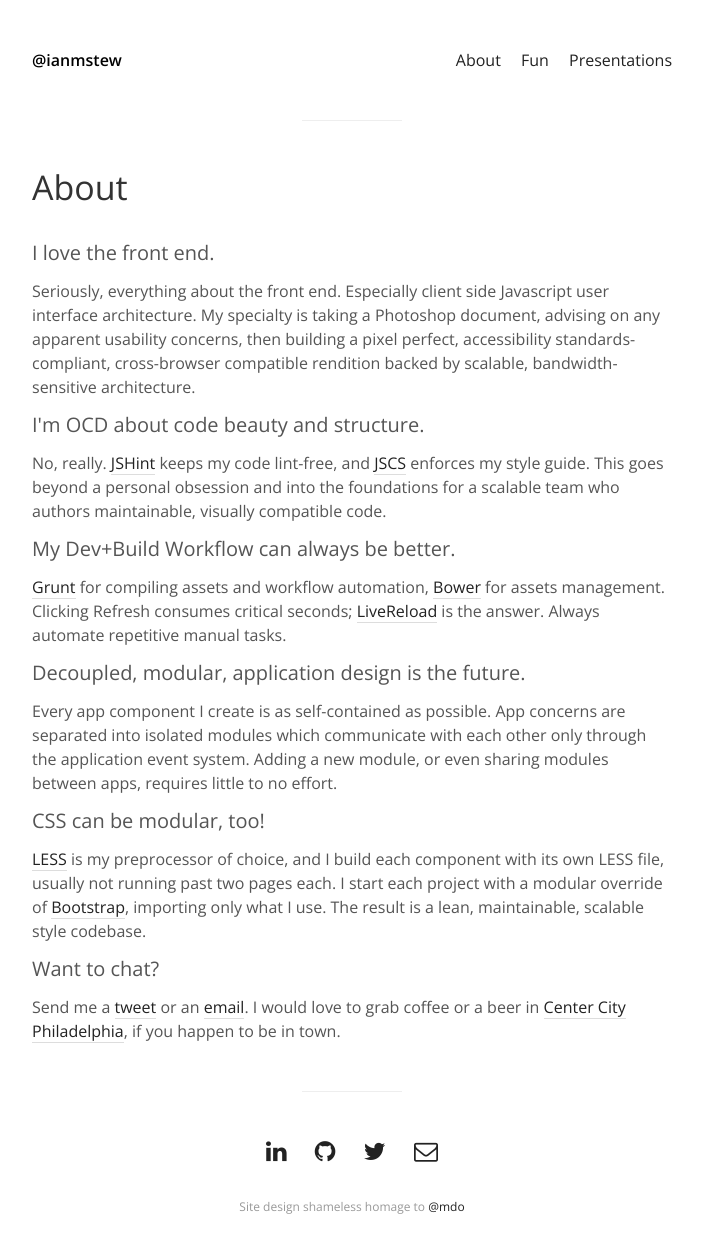
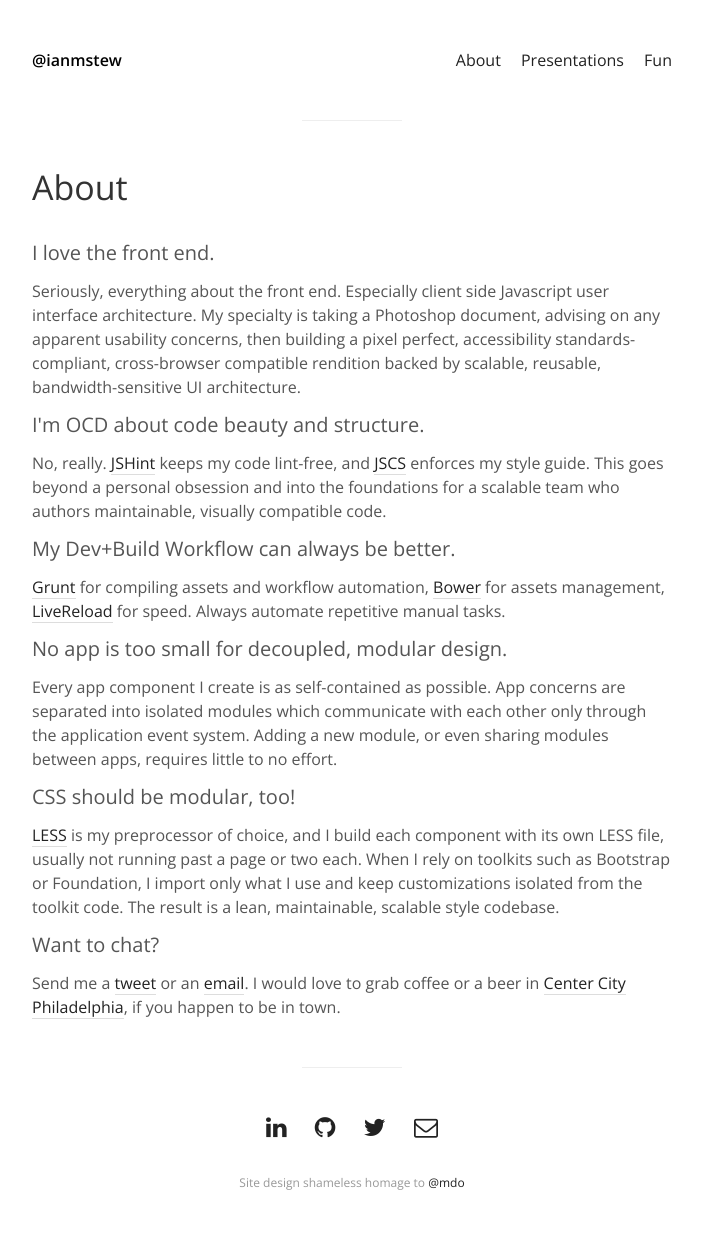
Before and after one commit to ianmstew/ianmstew.github.io, a Jekyll site: the page built from about/index.md, in a window 1280 px wide. Shown: the whole page, without its empty margins (288-991 px from the left). Built offline with Jekyll 4.4.1, drawn with Linux system fonts in a browser that asks for light colours; Markdown is read by kramdown in place of the engine named in the settings; after the commit the page ends 1216 px from its top, so only the background shows below that.

Commit message:
Updated about

```diff
--- a/_includes/header.html
+++ b/_includes/header.html
@@ -2,7 +2,7 @@
   <a href="/" class="header-logo">@ianmstew</a>
   <ul class="header-nav-items">
     <li><a href="/about">About</a></li>
+    <li><a href="/presentations">Presentations</a></li>
     <li><a href="/fun">Fun</a></li>
-    <li><a href="/presentations">Presentations</a></li>
   </ul>
 </nav>
--- a/about/index.md
+++ b/about/index.md
@@ -5,7 +5,7 @@ page-title: About
 
 <p class="stand-out">I love the front end.</p>
 
-Seriously, everything about the front end.  Especially client side Javascript user interface architecture.  My specialty is taking a Photoshop document, advising on any apparent usability concerns, then building a pixel perfect, accessibility standards-compliant, cross-browser compatible rendition backed by scalable, bandwidth-sensitive architecture.
+Seriously, everything about the front end.  Especially client side Javascript user interface architecture.  My specialty is taking a Photoshop document, advising on any apparent usability concerns, then building a pixel perfect, accessibility standards-compliant, cross-browser compatible rendition backed by scalable, reusable, bandwidth-sensitive UI architecture.
 
 <p class="stand-out">I'm OCD about code beauty and structure.</p>
 
@@ -13,15 +13,15 @@ No, really.  [JSHint](https://github.com/jshint/jshint/) keeps my code lint-free
 
 <p class="stand-out">My Dev+Build Workflow can always be better.</p>
 
-[Grunt](https://github.com/gruntjs/grunt) for compiling assets and workflow automation, [Bower](https://github.com/bower/bower) for assets management.  Clicking Refresh consumes critical seconds; [LiveReload](https://chrome.google.com/webstore/detail/livereload/jnihajbhpnppcggbcgedagnkighmdlei?hl=en) is the answer.  Always automate repetitive manual tasks.
+[Grunt](https://github.com/gruntjs/grunt) for compiling assets and workflow automation, [Bower](https://github.com/bower/bower) for assets management, [LiveReload](https://chrome.google.com/webstore/detail/livereload/jnihajbhpnppcggbcgedagnkighmdlei?hl=en) for speed.  Always automate repetitive manual tasks.
 
-<p class="stand-out">Decoupled, modular, application design is the future.</p>
+<p class="stand-out">No app is too small for decoupled, modular design.</p>
 
 Every app component I create is as self-contained as possible.  App concerns are separated into isolated modules which communicate with each other only through the application event system.  Adding a new module, or even sharing modules between apps, requires little to no effort.
 
-<p class="stand-out">CSS can be modular, too!</p>
+<p class="stand-out">CSS should be modular, too!</p>
 
-[LESS](https://github.com/less/less.js/) is my preprocessor of choice, and I build each component with its own LESS file, usually not running past two pages each.  I start each project with a modular override of [Bootstrap](https://github.com/twbs/bootstrap), importing only what I use.  The result is a lean, maintainable, scalable style codebase.
+[LESS](https://github.com/less/less.js/) is my preprocessor of choice, and I build each component with its own LESS file, usually not running past a page or two each.  When I rely on toolkits such as Bootstrap or Foundation, I import only what I use and keep customizations isolated from the toolkit code.  The result is a lean, maintainable, scalable style codebase.
 
 <p class="stand-out">Want to chat?</p>
 
```
